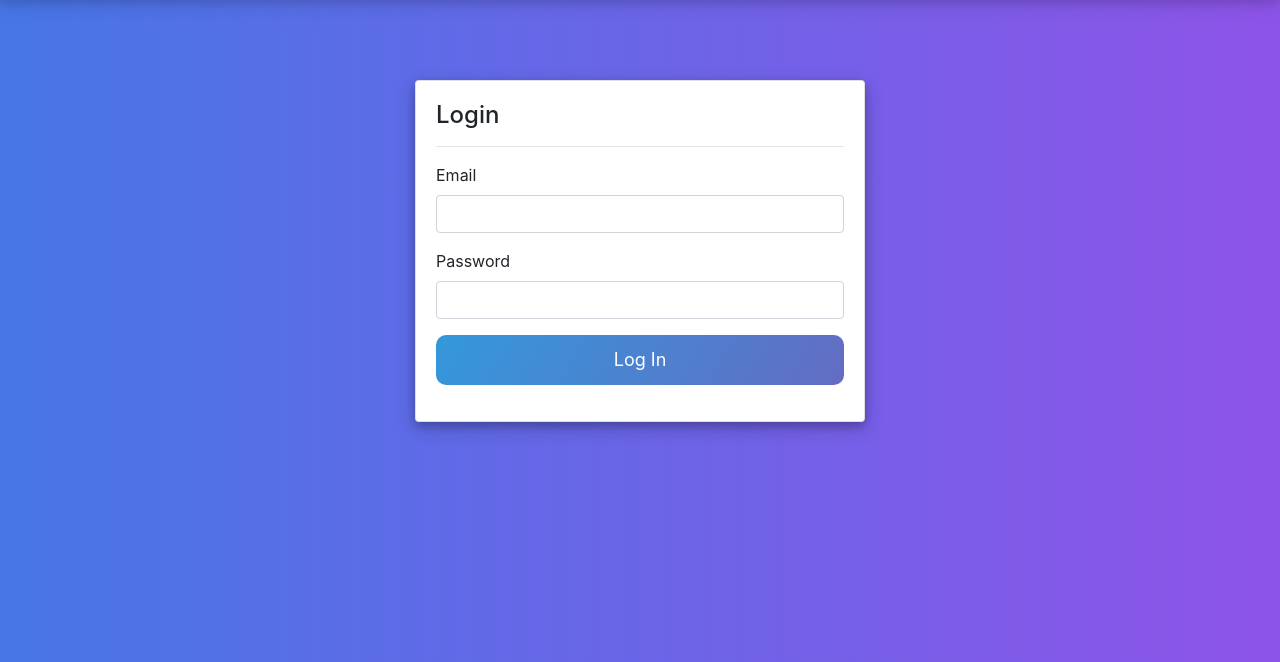
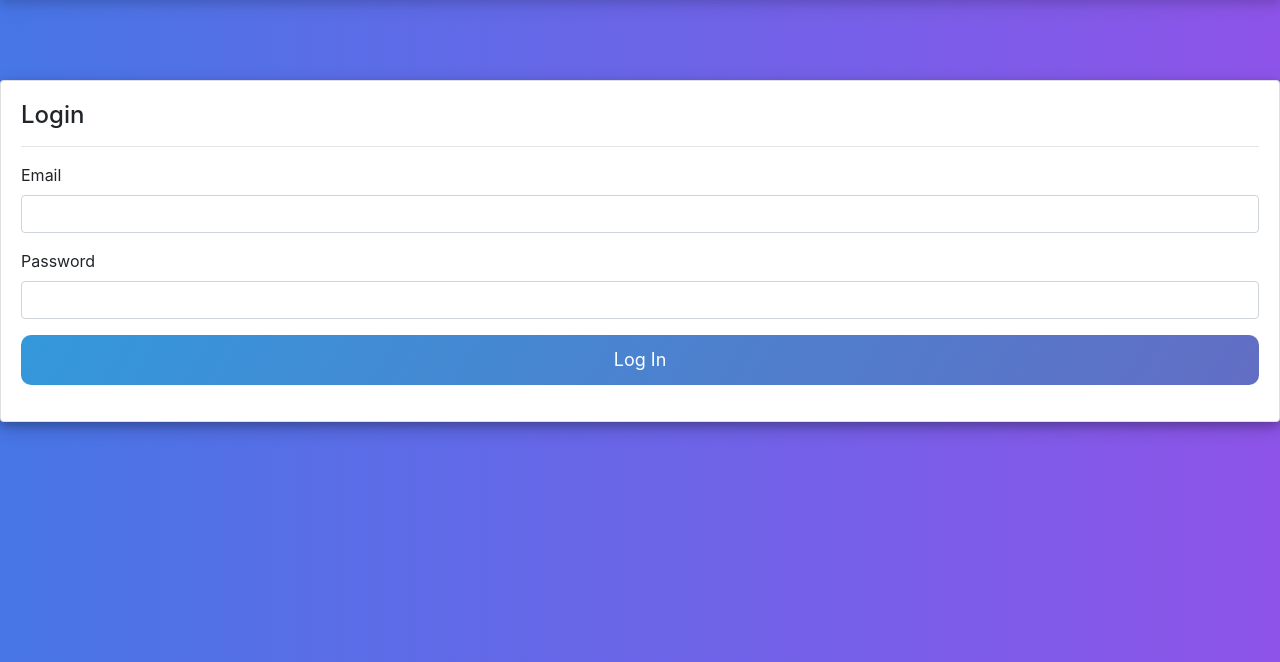
Before and after one commit to firhanhardiansyah/get-the-book, a PHP site: page /book-store/index.php?page=login in a window 1280 px wide. Shown: the part 76-738 px from the top of the page. Run offline with PHP 8.4, Linux system fonts and the light colour scheme; some libraries are stand-ins or nearby versions.

Commit message:
menghapus ukuran agar lebih fleksibel

```diff
--- a/assets/css/style.css
+++ b/assets/css/style.css
@@ -59,13 +59,11 @@ body {
 	resize: none;
 }
 .card-register {
-	width: 450px;
 	height: auto;
 	margin: 50px auto;
 	box-shadow: 0 4px 8px 0 rgba(0, 0, 0, 0.2), 0 6px 20px 0 rgba(0, 0, 0, 0.19);
 }
 .card-login {
-	width: 450px;
 	height: auto;
 	margin: 80px auto;
 	box-shadow: 0 4px 8px 0 rgba(0, 0, 0, 0.2), 0 6px 20px 0 rgba(0, 0, 0, 0.19);
```
